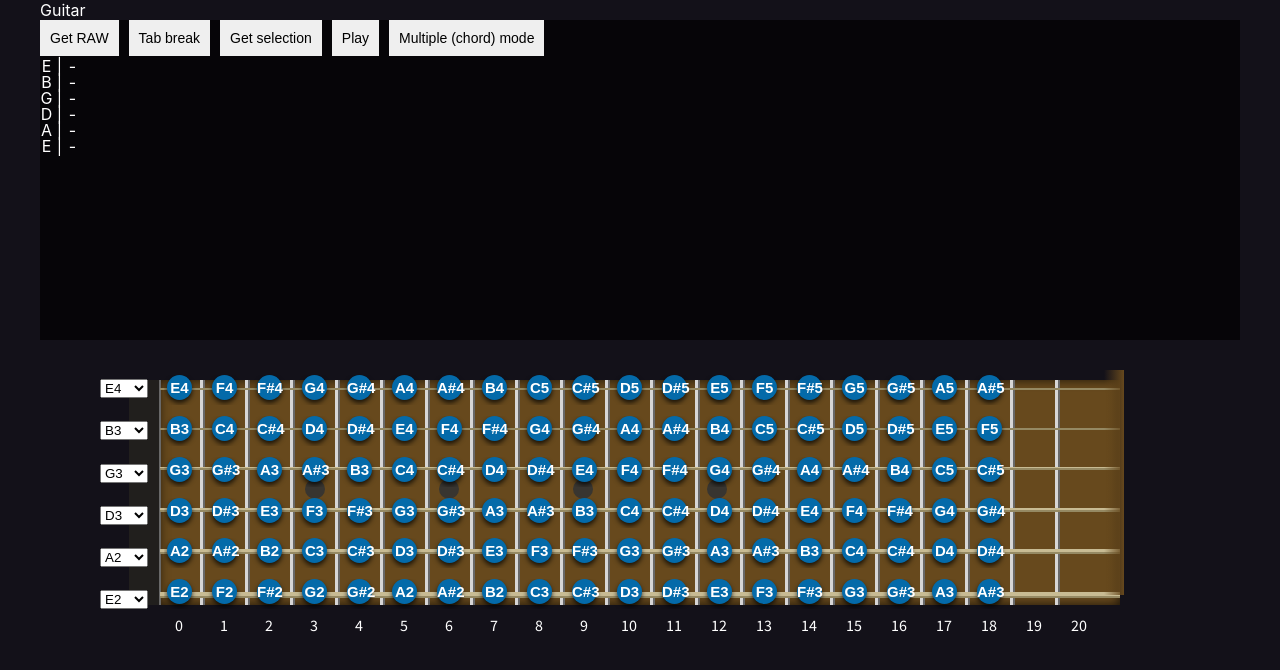
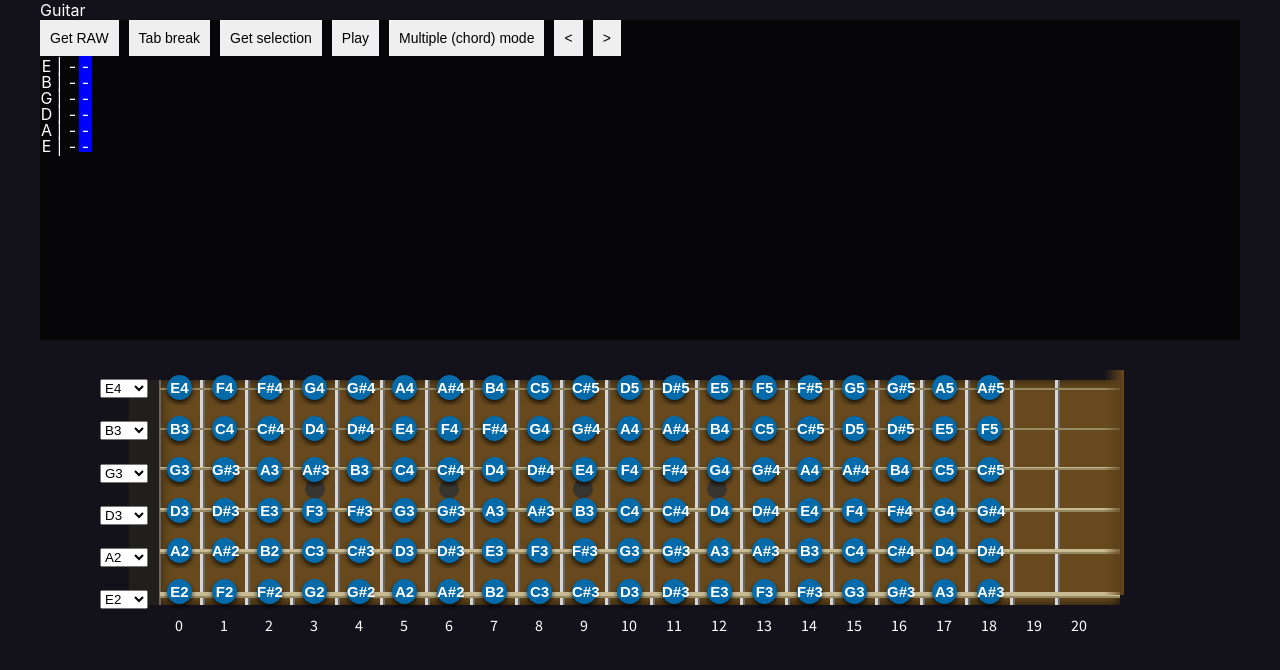
Before and after one commit to kulek1/guitar-tab-maker-issues, a React (Create React App) app: page / in a window 1280 px wide. Shown: the top 670 px of the page. Built offline with nearby package versions, Linux system fonts and the light colour scheme; what webaudiofont would draw is missing.

Commit message:
feat: allow adding notes and selecting it

```diff
--- a/src/App.tsx
+++ b/src/App.tsx
@@ -4,15 +4,34 @@ import TabEditor from 'modules/TabEditor';
 import AppContext, { openNotesInitialValue, initialEditorState } from 'AppContext';
 import { TabNote, Note } from 'types/notes';
 import { convertToOpenNote } from 'utils/notes';
+import { insertNoteToState } from 'modules/TabEditor/service';
 import GuitarFretboard from './modules/GuitarFretboard';
 
 function App() {
   const isInit = useRef(true);
+  const [currentTabColumn, setCurrentTabColumn] = useState('0');
+  const [currentTabIndex, setCurrentTabIndex] = useState('0');
   const [openNotes, setOpenNotes] = useState(openNotesInitialValue);
   const [editorState, setEditorState] = useState(initialEditorState);
   const [isMultipleNotes, setIsMultipleNotes] = useState(false);
 
   function addNote(note: TabNote): void {
+    const newState = insertNoteToState({
+      editorState,
+      tablatureIndex: currentTabIndex,
+      tablatureColumn: currentTabColumn,
+      note,
+    });
+    setEditorState(newState);
+    const columnsCounter = editorState[currentTabIndex].notes.length;
+    const currentTabColumnNumber = parseInt(currentTabColumn, 10);
+
+    console.log(columnsCounter, currentTabColumnNumber);
+    if (columnsCounter <= currentTabColumnNumber + 1) {
+      const nextColumn = (currentTabColumnNumber + 1).toString();
+      console.warn('XD', nextColumn);
+      setCurrentTabColumn(nextColumn);
+    }
     // const state = isMultipleNotes
     //   ? insertMultipleNote(editorState, note)
     //   : insertNote(editorState, note);
@@ -44,6 +63,9 @@ function App() {
         value={{
           editorState,
           isMultipleNotes,
+          currentTabColumn,
+          currentTabIndex,
+          setCurrentTabColumn,
           setIsMultipleNotes,
           setEditorState,
           addNote,
--- a/src/AppContext.ts
+++ b/src/AppContext.ts
@@ -12,14 +12,17 @@ export type OpenNotes = {
 
 export type EditorState = {
   [key: number]: {
-    notes: (number | null)[];
+    notes: Array<(number | null)[]>;
   };
 };
 
 type AppCtx = {
   editorState: EditorState;
   openNotes: OpenNotes;
+  currentTabColumn: string;
+  currentTabIndex: string;
   isMultipleNotes: boolean;
+  setCurrentTabColumn: (column: string) => void;
   setIsMultipleNotes: (flag: boolean) => void;
   setEditorState: (state: EditorState) => void;
   addNote: (note: TabNote) => void;
@@ -55,20 +58,25 @@ export const openNotesInitialValue: OpenNotes = {
 };
 
 export const initialEditorState: EditorState = {
-  1: {
-    notes: [],
+  0: {
+    notes: [[null, null, null, null, null, null]],
   },
 };
+
+const emptyFnc = () => {};
 
 const AppContext = React.createContext<AppCtx>({
   editorState: initialEditorState,
   openNotes: openNotesInitialValue,
   isMultipleNotes: false,
-  setEditorState: () => {},
-  setIsMultipleNotes: () => {},
-  clearEditorState: () => {},
-  addNote: () => {},
-  setOpenNotes: () => {},
+  currentTabColumn: '0',
+  currentTabIndex: '0',
+  setCurrentTabColumn: emptyFnc,
+  setEditorState: emptyFnc,
+  setIsMultipleNotes: emptyFnc,
+  clearEditorState: emptyFnc,
+  addNote: emptyFnc,
+  setOpenNotes: emptyFnc,
 });
 
 export default AppContext;
--- a/src/modules/TabEditor/TabColumns.tsx
+++ b/src/modules/TabEditor/TabColumns.tsx
@@ -53,10 +53,26 @@ import { getOpenNotesArray } from './service';
 type Props = {};
 
 const TabColumns: React.FC<Props> = () => {
-  const { openNotes, addNote, editorState } = useContext(AppContext);
+  const {
+    openNotes,
+    addNote,
+    editorState,
+    currentTabColumn,
+    currentTabIndex,
+    setCurrentTabColumn,
+  } = useContext(AppContext);
 
-  function onTablatureClick(event: MouseEvent<HTMLDivElement>, key: string) {
-    console.log('tablature click', key, ' event', event.target);
+  function onTablatureClick(event: MouseEvent<HTMLDivElement>, key): void {
+    const { target } = event;
+
+    if (target) {
+      const column = (target as HTMLDivElement).getAttribute('data-column');
+
+      if (column) {
+        setCurrentTabColumn(column);
+        // setCurrentTabIndex(key);
+      }
+    }
   }
 
   return (
@@ -64,8 +80,9 @@ const TabColumns: React.FC<Props> = () => {
       {Object.keys(editorState).map((key: string) => (
         <S.TabColumns onClick={(e: MouseEvent<HTMLDivElement>) => onTablatureClick(e, key)}>
           <S.Column>
-            {getOpenNotesArray(openNotes).map((note) => (
-              <span>{note}</span>
+            {getOpenNotesArray(openNotes).map((note, idx) => (
+              // eslint-disable-next-line react/no-array-index-key
+              <span key={idx}>{note}</span>
             ))}
           </S.Column>
           <S.Column>
@@ -85,8 +102,8 @@ const TabColumns: React.FC<Props> = () => {
             <span>-</span>
           </S.Column>
           <S.Column />
-          {editorState[key].notes.map((notes, columnIdx) => (
-            <S.Column>
+          {editorState[key].notes.map((notes, columnIdx: number) => (
+            <S.Column active={columnIdx.toString() === currentTabColumn}>
               {notes.map((note, guitarString) => (
                 <div>
                   <span
--- a/src/modules/TabEditor/index.tsx
+++ b/src/modules/TabEditor/index.tsx
@@ -14,6 +14,8 @@ const TabEditor: React.FC<Props> = () => {
     editorState,
     setEditorState,
     openNotes,
+    setCurrentTabColumn,
+    currentTabColumn,
     setIsMultipleNotes,
     isMultipleNotes,
   } = useContext(AppContext);
@@ -22,40 +24,6 @@ const TabEditor: React.FC<Props> = () => {
     // const newState = addNewTablature(editorState, openNotes);
     // setEditorState(EditorState.moveSelectionToEnd(newState));
   }
-
-  // function handlePastedText(
-  //   text: string,
-  //   html: string | undefined,
-  //   editorStateInstance: EditorState
-  // ): DraftHandleValue {
-  //   const contentBlocksWithPastedText = convertPlainTextToTabBlocks(text);
-  //   const contentState = editorState.getCurrentContent();
-
-  //   const selectionState = editorState.getSelection();
-  //   const key = selectionState.getAnchorKey();
-  //   const blocksBefore = contentState
-  //     .getBlockMap()
-  //     .takeUntil((_, k) => k === key)
-  //     .toArray();
-  //   const blocksAfter = contentState
-  //     .getBlockMap()
-  //     .skipUntil((_, k) => k === key)
-  //     .skip(1)
-  //     .toArray();
-
-  //   const newBlocks = blocksBefore
-  //     .concat([contentState.getBlockForKey(key)])
-  //     .concat(contentBlocksWithPastedText)
-  //     .concat(blocksAfter);
-
-  //   const newContentState = ContentState.createFromBlockArray(
-  //     newBlocks,
-  //     contentState.getEntityMap()
-  //   );
-
-  //   setEditorState(EditorState.push(editorState, newContentState, 'insert-fragment'));
-  //   return 'handled';
-  // }
 
   async function handlePlayNotes(): Promise<void> {
     if (isPlaying) {
@@ -72,6 +40,17 @@ const TabEditor: React.FC<Props> = () => {
   function handleDisablingMultipleNotes(): void {
     setIsMultipleNotes(!isMultipleNotes);
     // setEditorState(EditorState.moveFocusToEnd(editorState));
+  }
+
+  function nextColumn() {
+    const currentColumn = parseInt(currentTabColumn, 10);
+    setCurrentTabColumn((currentColumn + 1).toString());
+  }
+  function previousColumn() {
+    const currentColumn = parseInt(currentTabColumn, 10);
+    if (currentColumn > 0) {
+      setCurrentTabColumn((currentColumn - 1).toString());
+    }
   }
 
   useEffect(() => {
@@ -100,6 +79,12 @@ const TabEditor: React.FC<Props> = () => {
       >
         Multiple (chord) mode
       </button>
+      <button type="button" onClick={previousColumn}>
+        {'<'}
+      </button>
+      <button type="button" onClick={nextColumn}>
+        {'>'}
+      </button>
       <div>
         <TabColumns />
       </div>
--- a/src/modules/TabEditor/service.ts
+++ b/src/modules/TabEditor/service.ts
@@ -1,18 +1,8 @@
-import {
-  genKey,
-  ContentState,
-  EditorState,
-  Modifier,
-  convertToRaw,
-  ContentBlock,
-  SelectionState,
-  RichUtils,
-} from 'draft-js';
 import { TabNote } from 'types/notes';
 import { Map } from 'immutable';
 import { id } from 'utils/id';
 import { NOTES_PROGRESSION } from 'constants/notes';
-import { OpenNotes } from 'AppContext';
+import { OpenNotes, EditorState } from 'AppContext';
 
 const EMPTY_NOTES_COUNTER = 20;
 
@@ -45,3 +35,42 @@ export const generateEmptyTablature = (openNotes: OpenNotes): Tablature => {
     notes: generatedNotes,
   };
 };
+
+// {noteNumber: 10, guitarString: 2}
+
+export const insertNoteToState = ({
+  editorState,
+  tablatureIndex,
+  tablatureColumn,
+  note,
+}: {
+  editorState: EditorState;
+  tablatureIndex: string;
+  tablatureColumn: string;
+  note: TabNote;
+}): EditorState => {
+  const newEditorState = JSON.parse(JSON.stringify(editorState));
+
+  const { notes } = newEditorState[tablatureIndex];
+
+  if (notes[tablatureColumn]) {
+    notes[tablatureColumn][note.guitarString - 1] = note.noteNumber;
+
+    // add next column if it is not added
+    const nextIndex = parseInt(tablatureColumn, 10) + 1;
+    if (!notes[nextIndex]) {
+      notes[nextIndex] = [null, null, null, null, null, null];
+    }
+  } else {
+    // console.log('xd', tablatureColumn);
+    let currentColumn = notes[tablatureColumn];
+    console.log(currentColumn);
+    if (!currentColumn) {
+      currentColumn = [null, null, null, null, null, null];
+    }
+    currentColumn[note.guitarString - 1] = note.noteNumber;
+  }
+  // console.warn(newEditorState);
+  // newEditorState[tablatureIndex].notes[tablatureColumn][note.guitarString - 1] = note.noteNumber;
+  return newEditorState;
+};
--- a/src/modules/TabEditor/styles.ts
+++ b/src/modules/TabEditor/styles.ts
@@ -1,4 +1,4 @@
-import styled from 'styled-components/macro';
+import styled, { css } from 'styled-components/macro';
 
 export const TabColumns = styled.div`
   display: flex;
@@ -26,4 +26,10 @@ export const Column = styled.div`
     background: red;
     cursor: pointer;
   }
+
+  ${({ active }) =>
+    active &&
+    css`
+      background: blue;
+    `}
 `;
```
